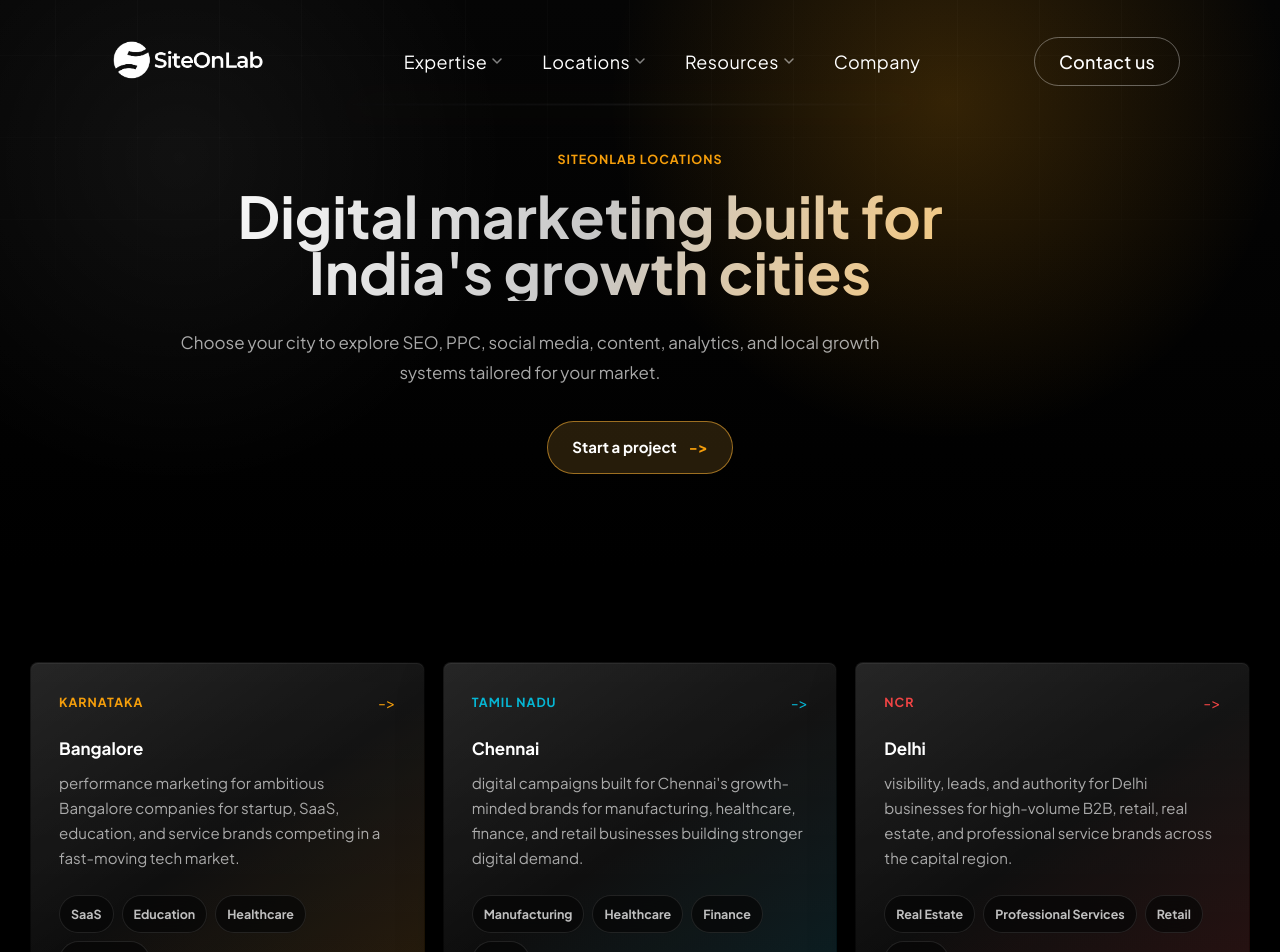
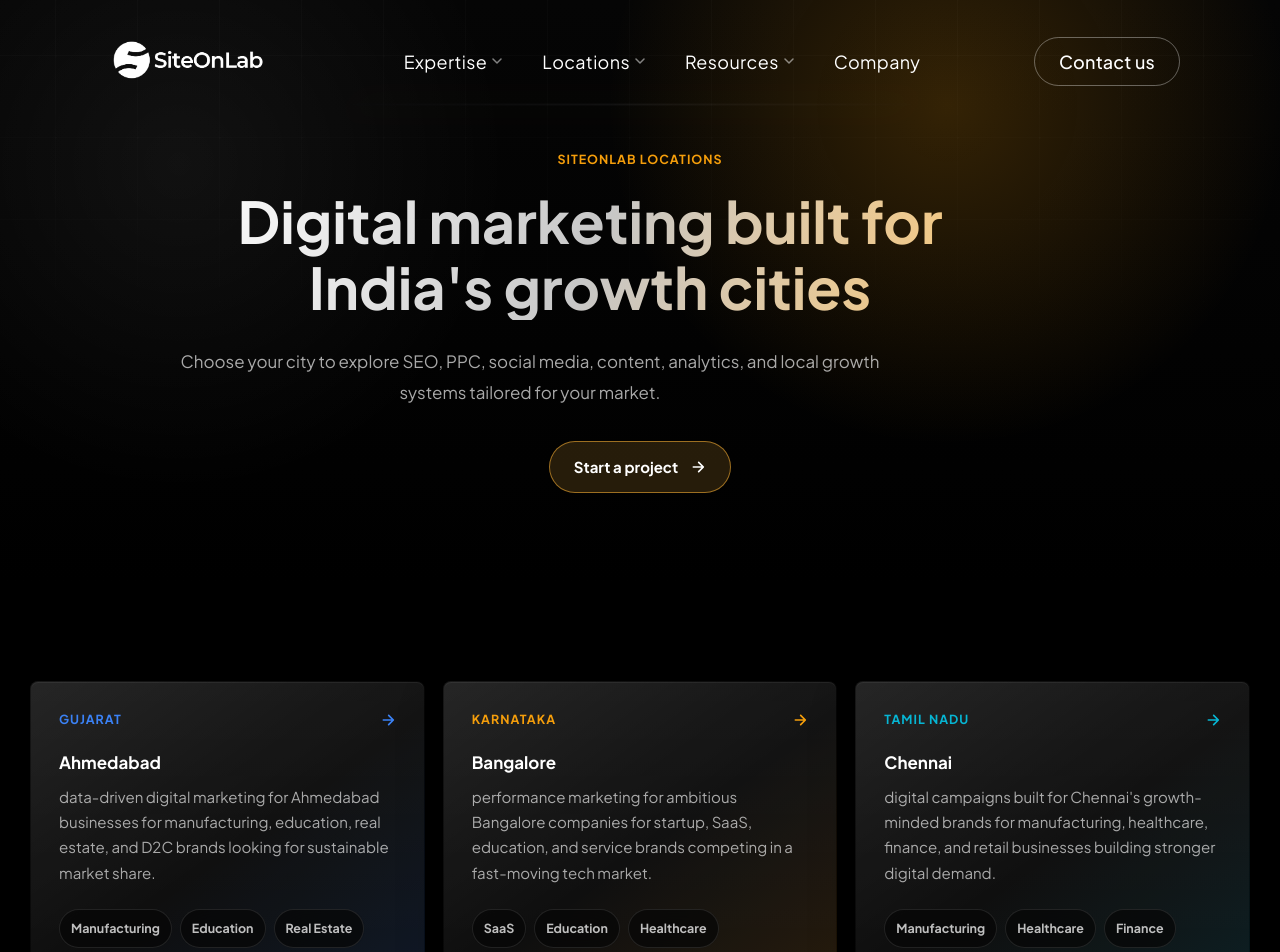
Before and after one commit to nayansuthar-1/siteonlab-diff-homepage, a Next.js app: page /locations in a window 1280 px wide. Shown: the top 952 px of the page. Built offline with nearby package versions, Linux system fonts and the light colour scheme.

Commit message:
locations page hero title spacing fix

```diff
--- a/src/app/locations/LocationPage.module.css
+++ b/src/app/locations/LocationPage.module.css
@@ -164,7 +164,7 @@
   font-size: clamp(2rem, 4.5vw, 4rem);
   font-weight: 780;
   letter-spacing: 0;
-  line-height: 0.98;
+  line-height: 1.15;
 }
 
 .subtitle {
--- a/src/app/locations/page.tsx
+++ b/src/app/locations/page.tsx
@@ -25,7 +25,9 @@ export default function LocationsPage() {
             <div className={styles.ctaRow}>
               <Link href="/contact" className={styles.primaryCta}>
                 Start a project
-                <span aria-hidden="true">-&gt;</span>
+                <svg width="16" height="16" viewBox="0 0 24 24" fill="none" stroke="currentColor" strokeWidth="2.5" strokeLinecap="round" strokeLinejoin="round" aria-hidden="true">
+                  <path d="M5 12h14M13 5l7 7-7 7" />
+                </svg>
               </Link>
             </div>
           </div>
@@ -44,7 +46,9 @@ export default function LocationsPage() {
               >
                 <div className={styles.locationCardTop}>
                   <span className={styles.locationBadge}>{location.region}</span>
-                  <span className={styles.locationArrow} aria-hidden="true">-&gt;</span>
+                  <svg width="16" height="16" viewBox="0 0 24 24" fill="none" stroke="currentColor" strokeWidth="2.5" strokeLinecap="round" strokeLinejoin="round" className={styles.locationArrow} aria-hidden="true">
+                    <path d="M5 12h14M13 5l7 7-7 7" />
+                  </svg>
                 </div>
                 <h3>{location.name}</h3>
                 <p>{location.heroLine} for {location.marketNote}.</p>
--- a/src/lib/locations.ts
+++ b/src/lib/locations.ts
@@ -9,6 +9,15 @@ export type Location = {
 };
 
 export const locations: Location[] = [
+  {
+    name: "Ahmedabad",
+    slug: "ahmedabad",
+    accent: "#3b82f6",
+    region: "Gujarat",
+    marketNote: "manufacturing, education, real estate, and D2C brands looking for sustainable market share",
+    heroLine: "data-driven digital marketing for Ahmedabad businesses",
+    industries: ["Manufacturing", "Education", "Real Estate", "D2C"],
+  },
   {
     name: "Bangalore",
     slug: "bangalore",
```
